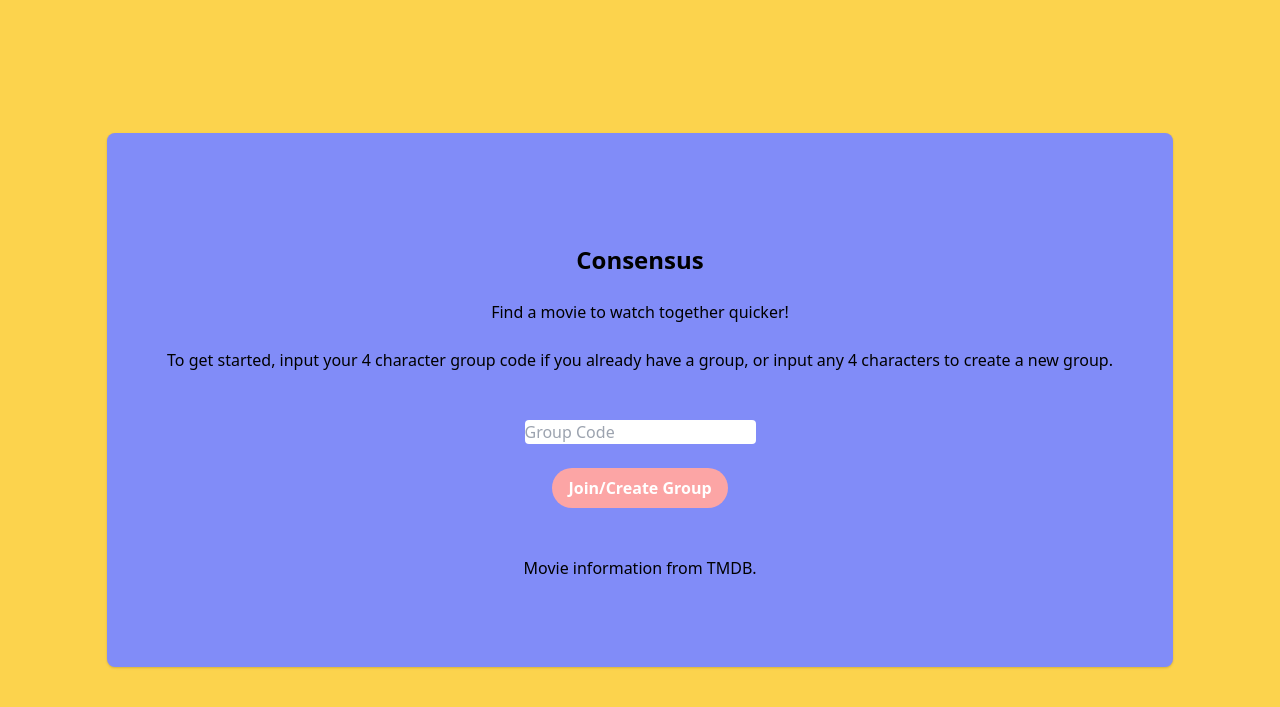
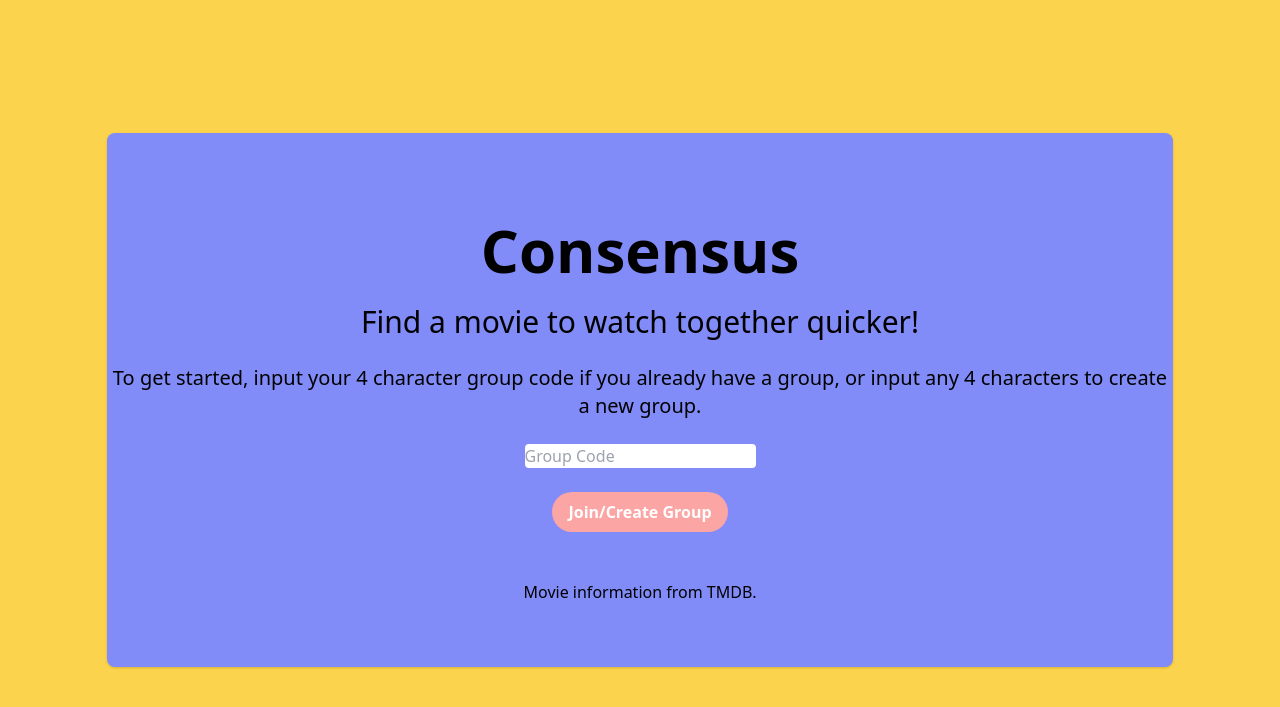
Before and after one commit to arnavgupta03/consensus, a Flask app: page / in a window 1280 px wide. Shown: the top 707 px of the page. Run offline with Flask 2, Linux system fonts and the light colour scheme; some libraries are stand-ins or nearby versions.

Commit message:
Improve styling up to page 4

```diff
--- a/static/main.js
+++ b/static/main.js
@@ -148,49 +148,25 @@ function onLoad() {
 
         document.getElementById("page3").remove();
 
-        document.getElementById("page4").className = "mt-auto mr-auto mb-auto w-5/6 h-2/3 bg-indigo-400 rounded-tr-lg rounded-tl-lg rounded-br-lg rounded-bl-lg shadow flex flex-col items-center";
+        document.getElementById("page4").className = "mt-auto mr-auto mb-auto w-5/6 h-2/3 bg-indigo-400 rounded-tr-lg rounded-tl-lg rounded-br-lg rounded-bl-lg shadow flex flex-col";
 
         var p4instruct = document.createElement("h3");
         p4instruct.id = "p4instruct";
-        p4instruct.className = "text-center text-xl";
+        p4instruct.className = "text-center text-xl mt-4";
         var p4instructTextNode = document.createTextNode("Now we're going to give you some movies! Tell us if you'd want to watch it or not.");
         p4instruct.appendChild(p4instructTextNode);
         document.getElementById("page4").appendChild(p4instruct);
 
         var p4movieCard = document.createElement("div");
-        p4movieCard.className = "float-right text-center";
+        p4movieCard.className = "grid grid-cols-4 mt-8 pl-8 pr-8 text-center gap-0";
 
-        var p4title = document.createElement("h3");
-        p4title.id = "p4title";
-        var p4titleTextNode = document.createTextNode(filmInfo["title"]);
-        p4title.appendChild(p4titleTextNode);
-        p4movieCard.appendChild(p4title);
-
-        var p4descript = document.createElement("p");
-        p4descript.id = "p4descript";
-        var p4descriptTextNode = document.createTextNode(filmInfo["overview"]);
-        p4descript.appendChild(p4descriptTextNode);
-        p4movieCard.appendChild(p4descript);
-
-        var p4rating = document.createElement("h4");
-        p4rating.id = "p4rating";
-        var p4ratingTextNode = document.createTextNode(filmInfo["rating"]);
-        p4rating.appendChild(p4ratingTextNode);
-        p4movieCard.appendChild(p4rating);
-
-        var p4moviePoster = document.createElement("div");
-        p4moviePoster.className = "ml-auto mr-auto";
-
-        var p4poster = document.createElement("img");
-        p4poster.id = "p4poster";
-        p4poster.className = "w-24 h-36";
-        p4poster.src = "https://www.themoviedb.org/t/p/w600_and_h900_bestv2/" + filmInfo["poster_path"];
-        p4moviePoster.appendChild(p4poster);
+        var p4movieInfo = document.createElement("div");
+        p4movieInfo.className = "text-center";
 
         var p4watch = document.createElement("button");
         p4watch.id = "p4watch";
-        p4watch.className = "float-left mt-5 items-start";
-        p4watch.innerHTML = "<svg xmlns='http://www.w3.org/2000/svg' width='32' height='32' fill='currentColor' class='bi bi-camera-reels-fill' viewBox='0 0 16 16'><path d='M6 3a3 3 0 1 1-6 0 3 3 0 0 1 6 0z'/><path d='M9 6a3 3 0 1 1 0-6 3 3 0 0 1 0 6z'/><path d='M9 6h.5a2 2 0 0 1 1.983 1.738l3.11-1.382A1 1 0 0 1 16 7.269v7.462a1 1 0 0 1-1.406.913l-3.111-1.382A2 2 0 0 1 9.5 16H2a2 2 0 0 1-2-2V8a2 2 0 0 1 2-2h7z'/></svg>Watch";
+        p4watch.className = "w-36 h-36 bg-red-300 hover:bg-red-500 text-white font-bold rounded-full mt-24 mb-24 ml-16";
+        p4watch.innerHTML = "<svg xmlns='http://www.w3.org/2000/svg' width='64' height='64' fill='currentColor' class='bi bi-camera-reels-fill m-8' viewBox='0 0 16 16'><path d='M6 3a3 3 0 1 1-6 0 3 3 0 0 1 6 0z'/><path d='M9 6a3 3 0 1 1 0-6 3 3 0 0 1 0 6z'/><path d='M9 6h.5a2 2 0 0 1 1.983 1.738l3.11-1.382A1 1 0 0 1 16 7.269v7.462a1 1 0 0 1-1.406.913l-3.111-1.382A2 2 0 0 1 9.5 16H2a2 2 0 0 1-2-2V8a2 2 0 0 1 2-2h7z'/></svg>";
         p4watch.addEventListener("click", function() {
             document.getElementById("p4title").innerText = "Waiting for everyone to vote...";
             //document.getElementById("p4done").innerText = parseInt(document.getElementById("p4done").innerText) + 1;
@@ -201,11 +177,50 @@ function onLoad() {
             console.log(users + " " + done);
             socket.emit("postVote", {"vote": true, "users": users, "done": done, "room": localStorage.getItem("room"), "title": localStorage.getItem("title"), "id": localStorage.getItem("id"), "orderNumber": localStorage.getItem("orderNumber"), "genres": localStorage.getItem("genres")});
         });
+        p4movieCard.appendChild(p4watch);
+
+        var p4poster = document.createElement("img");
+        p4poster.id = "p4poster";
+        p4poster.className = "w-54 h-72";
+        p4poster.src = "https://www.themoviedb.org/t/p/w600_and_h900_bestv2/" + filmInfo["poster_path"];
+        p4movieCard.appendChild(p4poster);
+
+        var p4title = document.createElement("h3");
+        p4title.id = "p4title";
+        var p4titleTextNode = document.createTextNode(filmInfo["title"]);
+        p4title.appendChild(p4titleTextNode);
+        p4title.className = "text-3xl mt-4 mb-4";
+        p4movieInfo.appendChild(p4title);
+
+        var p4descript = document.createElement("p");
+        p4descript.id = "p4descript";
+        var p4descriptTextNode = document.createTextNode(filmInfo["overview"]);
+        p4descript.appendChild(p4descriptTextNode);
+        p4descript.className = "text-lg mt-4 mb-4";
+        p4movieInfo.appendChild(p4descript);
+
+        var p4ratingLabel = document.createElement("h4");
+        p4ratingLabel.id = "p4ratingLabel";
+        p4ratingLabel.innerText = "Rating"
+        p4ratingLabel.className = "text-md mt-4";
+        p4movieInfo.appendChild(p4ratingLabel);
+
+        var p4rating = document.createElement("h4");
+        p4rating.id = "p4rating";
+        var p4ratingTextNode = document.createTextNode(filmInfo["rating"]);
+        p4rating.appendChild(p4ratingTextNode);
+        p4ratingLabel.className = "text-md mb-4";
+        p4movieInfo.appendChild(p4rating);
+
+        p4movieCard.appendChild(p4movieInfo);
+
+        /*var p4moviePoster = document.createElement("div");
+        p4moviePoster.className = "ml-auto mr-auto";*/
 
         var p4not = document.createElement("button");
         p4not.id = "p4not";
-        p4not.className = "float-right mt-5 items-end";
-        p4not.innerHTML = "<svg xmlns='http://www.w3.org/2000/svg' width='32' height='32' fill='currentColor' class='bi bi-x-lg' viewBox='0 0 16 16'><path d='M1.293 1.293a1 1 0 0 1 1.414 0L8 6.586l5.293-5.293a1 1 0 1 1 1.414 1.414L9.414 8l5.293 5.293a1 1 0 0 1-1.414 1.414L8 9.414l-5.293 5.293a1 1 0 0 1-1.414-1.414L6.586 8 1.293 2.707a1 1 0 0 1 0-1.414z'/></svg>Not";
+        p4not.className = "w-36 h-36 bg-red-300 hover:bg-red-500 text-white font-bold rounded-full mt-24 mb-24 ml-16";
+        p4not.innerHTML = "<svg xmlns='http://www.w3.org/2000/svg' width='64' height='64' fill='currentColor' class='bi bi-x-lg m-8' viewBox='0 0 16 16'><path d='M1.293 1.293a1 1 0 0 1 1.414 0L8 6.586l5.293-5.293a1 1 0 1 1 1.414 1.414L9.414 8l5.293 5.293a1 1 0 0 1-1.414 1.414L8 9.414l-5.293 5.293a1 1 0 0 1-1.414-1.414L6.586 8 1.293 2.707a1 1 0 0 1 0-1.414z'/></svg>";
         p4not.addEventListener("click", function() {
             document.getElementById("p4title").innerText = "Waiting for everyone to vote...";
             //document.getElementById("p4done").innerText = parseInt(document.getElementById("p4done").innerText) + 1;
@@ -229,10 +244,11 @@ function onLoad() {
         p4userInfo.appendChild(p4users);
         p4userInfo.appendChild(p4done);
 
-        document.getElementById("page4").appendChild(p4moviePoster);
+        p4movieCard.appendChild(p4not);
+
+        //document.getElementById("page4").appendChild(p4moviePoster);
         document.getElementById("page4").appendChild(p4movieCard);
-        document.getElementById("page4").appendChild(p4watch);
-        document.getElementById("page4").appendChild(p4not);
+        //document.getElementById("page4").appendChild(p4watch);
         document.getElementById("page4").appendChild(p4userInfo);
     });
 
@@ -262,13 +278,14 @@ function onLoad() {
 
         var p3title = document.createElement("h3");
         p3title.id = "p3title";
-        p3title.className = "text-center";
+        p3title.className = "text-center text-4xl ml-8 mr-8";
         var p3titleTextNode = document.createTextNode("Alright, let's start by choosing the genre(s)! Only hit Submit once everyone's agreed on which genre/genre combo to watch. Only whoever chose the last genre may submit.");
         p3title.appendChild(p3titleTextNode);
         document.getElementById("page3").appendChild(p3title);
 
         var p3checkboxGroup = document.createElement("div");
         p3checkboxGroup.id = "p3checkboxGroup";
+        p3checkboxGroup.className = "grid grid-cols-6 grid-flow-row ml-16 mr-16";
         for (var i = 0; i < 19; i++) {
             var p3checkbox = document.createElement("input");
             p3checkbox.type = "checkbox";
@@ -302,6 +319,8 @@ function onLoad() {
         p3button.addEventListener("click", function() {
             socket.emit("page4");
         });
+        document.getElementById("page3").appendChild(document.createElement("br"));
+        document.getElementById("page3").appendChild(document.createElement("br"));
         document.getElementById("page3").appendChild(p3checkboxGroup);
         document.getElementById("page3").appendChild(p3button);
     });
@@ -332,10 +351,12 @@ function onLoad() {
         var p2title = document.createElement("h3");
         p2title.id = "p2title";
         var p2titleTextNode = document.createTextNode("Great, your group code is " + groupCode + "! Please wait for everyone to join before starting.");
+        p2title.className = "text-4xl text-center ml-8 mr-8";
         p2title.appendChild(p2titleTextNode);
 
         var p2room = document.createElement("p");
         p2room.id = "p2room";
+        p2room.className = "text-center text-2xl"
         /*var p2roomTextNode = document.createTextNode("Users in room: " + people);
         p2title.appendChild(p2roomTextNode);*/
 
@@ -350,6 +371,8 @@ function onLoad() {
         p2start.appendChild(p2startTextNode);
 
         document.getElementById("page2").appendChild(p2title);
+        document.getElementById("page2").appendChild(document.createElement("br"));
+        document.getElementById("page2").appendChild(document.createElement("br"));
         document.getElementById("page2").appendChild(p2room);
         document.getElementById("page2").appendChild(document.createElement("br"));
         document.getElementById("page2").appendChild(document.createElement("br"));
--- a/templates/index.html
+++ b/templates/index.html
@@ -6,17 +6,18 @@
         <script src="{{ url_for('static', filename='main.js') }}"></script>
         <link rel="stylesheet" type="text/css" href="{{ url_for('static',filename='main.css') }}">
         <link href="https://unpkg.com/tailwindcss@^2/dist/tailwind.min.css" rel="stylesheet">
+        <link rel="shortcut icon" href="{{ url_for('static', filename='favicon.ico') }}">
     </head>
     <body onload="onLoad()" class="bg-yellow-300 flex h-screen">
         <br><br>
         <div id="page1" class="m-auto w-5/6 h-2/3 bg-indigo-400 rounded-tr-lg rounded-tl-lg rounded-br-lg rounded-bl-lg shadow align-middle flex flex-col justify-center items-center">
             <br>
-            <h1 id="p1mainTitle" class="text-center text-2xl align-middle font-extrabold">Consensus</h1>
+            <h1 id="p1mainTitle" class="text-center text-6xl align-middle font-extrabold">Consensus</h1>
             <br>
-            <h3 id="p1mainDescript" class="text-center align-middle">Find a movie to watch together quicker!</h3>
+            <h3 id="p1mainDescript" class="text-center text-3xl align-middle">Find a movie to watch together quicker!</h3>
             <br>
-            <h5 id="p1instructions" class="text-center align-middle">To get started, input your 4 character group code if you already have a group, or input any 4 characters to create a new group.</h5>
-            <br><br>
+            <h5 id="p1instructions" class="text-center text-xl align-middle">To get started, input your 4 character group code if you already have a group, or input any 4 characters to create a new group.</h5>
+            <br>
             <input id="p1groupCode" type="text" maxlength="4" placeholder="Group Code" onkeyup="this.value = this.value.toUpperCase();" class="rounded focus:ring-2 focus:ring-red-500">
             <br>
             <button id="p1joinCreateGroup" class="text-center bg-red-300 hover:bg-red-500 text-white font-bold py-2 px-4 rounded-full">Join/Create Group</button>
```
